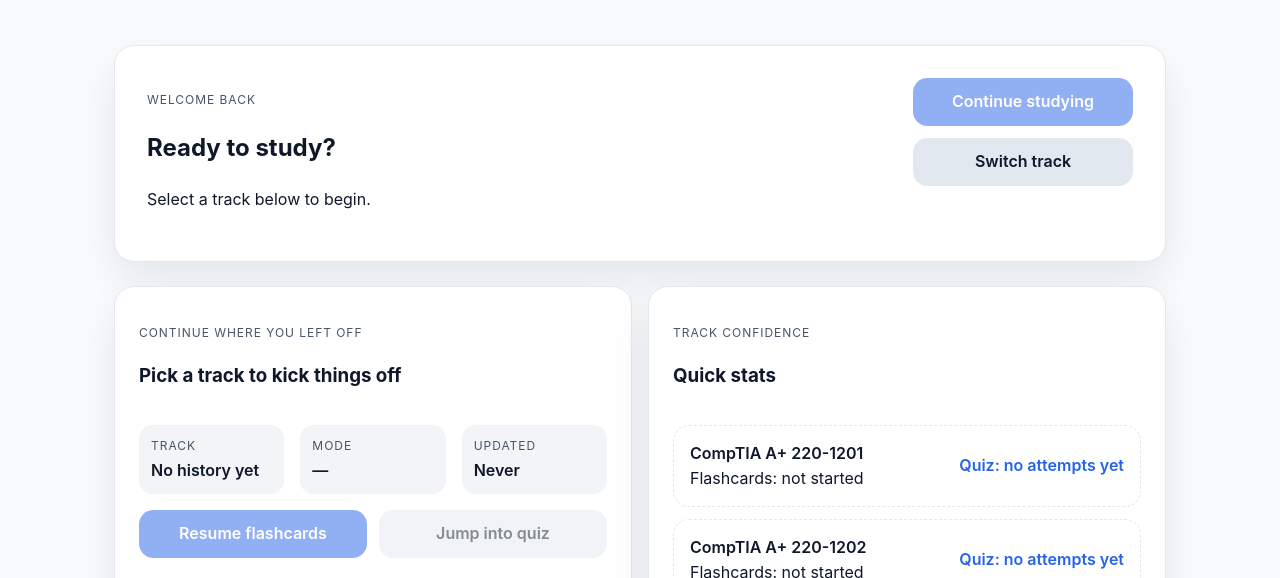
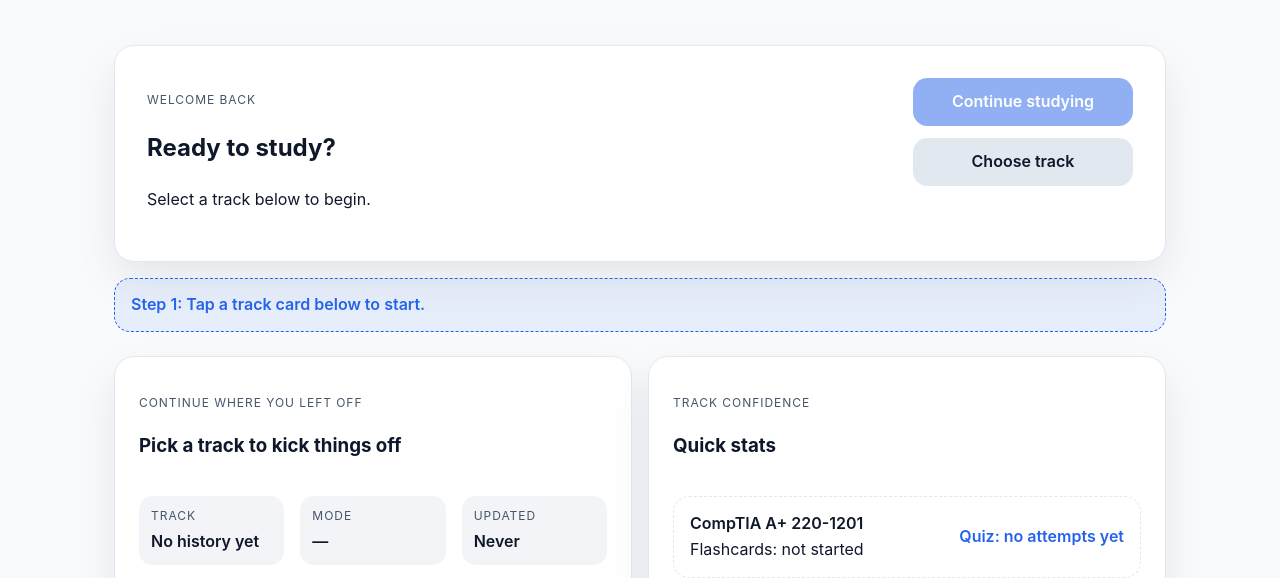
Before and after one commit to jdkelly951/trifecta, a plain HTML site: page docs/index.html in a window 1280 px wide. Shown: the part 163-741 px from the top of the page. Drawn offline with Linux system fonts and the light colour scheme.

Commit message:
Add onboarding hint for track selection

```diff
--- a/docs/app.js
+++ b/docs/app.js
@@ -28,6 +28,7 @@ const STORAGE_KEYS = {
   quiz: 'cert-study-suite::quiz',
   session: 'cert-study-suite::session'
 };
+const ONBOARDING_KEY = 'cert-study-suite::onboarding-v1';
 
 const state = {
   cache: {},
@@ -63,6 +64,7 @@ document.addEventListener('DOMContentLoaded', async () => {
   initVersionTag();
   initStorageSync();
   initHeroShortcuts();
+  maybeRunOnboarding();
   autoResumeSession();
 });
 
@@ -129,6 +131,9 @@ function handleTrackShortcut(targetView, trackKey) {
   if (!targetView) return;
   activateView(targetView);
   focusPrimaryControl(targetView);
+  if (trackKey) {
+    completeOnboarding();
+  }
 
   if (!trackKey) return;
   const selectId = targetView === 'flashcards' ? 'flashcardTrack' : targetView === 'quizzes' ? 'quizTrack' : null;
@@ -165,6 +170,7 @@ function renderDashboardOverview() {
   updateSessionCard();
   updateProgressList();
   updateHeroBanner();
+  updateTrackHint();
 }
 
 function updateSessionCard() {
@@ -369,6 +375,44 @@ function autoResumeSession() {
   }, 300);
 }
 
+function maybeRunOnboarding() {
+  if (localStorage.getItem(ONBOARDING_KEY) === 'done') return;
+  const session = getSessionInfo();
+  if (session) return;
+  showOnboardingHint();
+  const switchBtn = document.getElementById('switchTrackButton');
+  const cards = document.getElementById('trackCards');
+  switchBtn?.classList.add('pulse');
+  cards?.classList.add('pulse');
+  setTimeout(() => {
+    switchBtn?.classList.remove('pulse');
+    cards?.classList.remove('pulse');
+  }, 6000);
+  cards?.scrollIntoView({ behavior: 'smooth', block: 'start' });
+}
+
+function showOnboardingHint() {
+  document.getElementById('trackHint')?.classList.add('visible');
+}
+
+function hideOnboardingHint() {
+  document.getElementById('trackHint')?.classList.remove('visible');
+}
+
+function updateTrackHint() {
+  const hasSession = Boolean(getSessionInfo());
+  if (hasSession || localStorage.getItem(ONBOARDING_KEY) === 'done') {
+    hideOnboardingHint();
+  } else {
+    showOnboardingHint();
+  }
+}
+
+function completeOnboarding() {
+  localStorage.setItem(ONBOARDING_KEY, 'done');
+  hideOnboardingHint();
+}
+
 async function renderDashboard() {
   const container = document.getElementById('trackCards');
   container.innerHTML = '<p>Loading tracks…</p>';
@@ -467,6 +511,7 @@ async function setupFlashcards(trackKey) {
   state.flashcards.revealed = false;
   state.flashcards.stats = getSavedFlashcardStats(trackKey);
   setTrackChip('flashcard', trackKey, `${questions.length} cards ready`);
+  completeOnboarding();
 
   showNextFlashcard();
   updateFlashcardUI();
@@ -638,6 +683,7 @@ async function startQuiz(trackKey) {
   };
 
   recordSession('quizzes', trackKey);
+  completeOnboarding();
   renderQuizQuestion();
   updateQuizStats();
 }
--- a/docs/index.html
+++ b/docs/index.html
@@ -37,9 +37,11 @@
         </div>
         <div class="hero-actions">
           <button class="primary" id="continueButton" data-shortcut="true" disabled>Continue studying</button>
-          <button class="ghost" id="switchTrackButton">Switch track</button>
+          <button class="ghost" id="switchTrackButton">Choose track</button>
         </div>
       </div>
+
+      <p class="onboarding-hint" id="trackHint" role="status">Step 1: Tap a track card below to start.</p>
 
       <div class="overview-grid">
         <article class="overview-card" id="sessionCard">
--- a/docs/styles.css
+++ b/docs/styles.css
@@ -116,6 +116,24 @@ main {
 
 .hero-actions button {
   width: 100%;
+}
+
+.onboarding-hint {
+  margin: 1rem 0 0;
+  padding: 0.85rem 1rem;
+  border-radius: 1rem;
+  border: 1px dashed var(--primary);
+  background: rgba(37, 99, 235, 0.08);
+  font-weight: 600;
+  color: var(--primary);
+  opacity: 0;
+  transform: translateY(-6px);
+  transition: opacity 0.3s ease, transform 0.3s ease;
+}
+
+.onboarding-hint.visible {
+  opacity: 1;
+  transform: translateY(0);
 }
 
 .overview-grid {
@@ -494,6 +512,22 @@ code {
   color: var(--text-muted);
 }
 
+.pulse {
+  animation: pulseOutline 1.25s ease-in-out infinite;
+}
+
+@keyframes pulseOutline {
+  0% {
+    box-shadow: 0 0 0 0 rgba(37, 99, 235, 0.4);
+  }
+  70% {
+    box-shadow: 0 0 0 12px rgba(37, 99, 235, 0);
+  }
+  100% {
+    box-shadow: 0 0 0 0 rgba(37, 99, 235, 0);
+  }
+}
+
 @media (prefers-reduced-motion: reduce) {
   *, *::before, *::after {
     animation: none !important;
```
